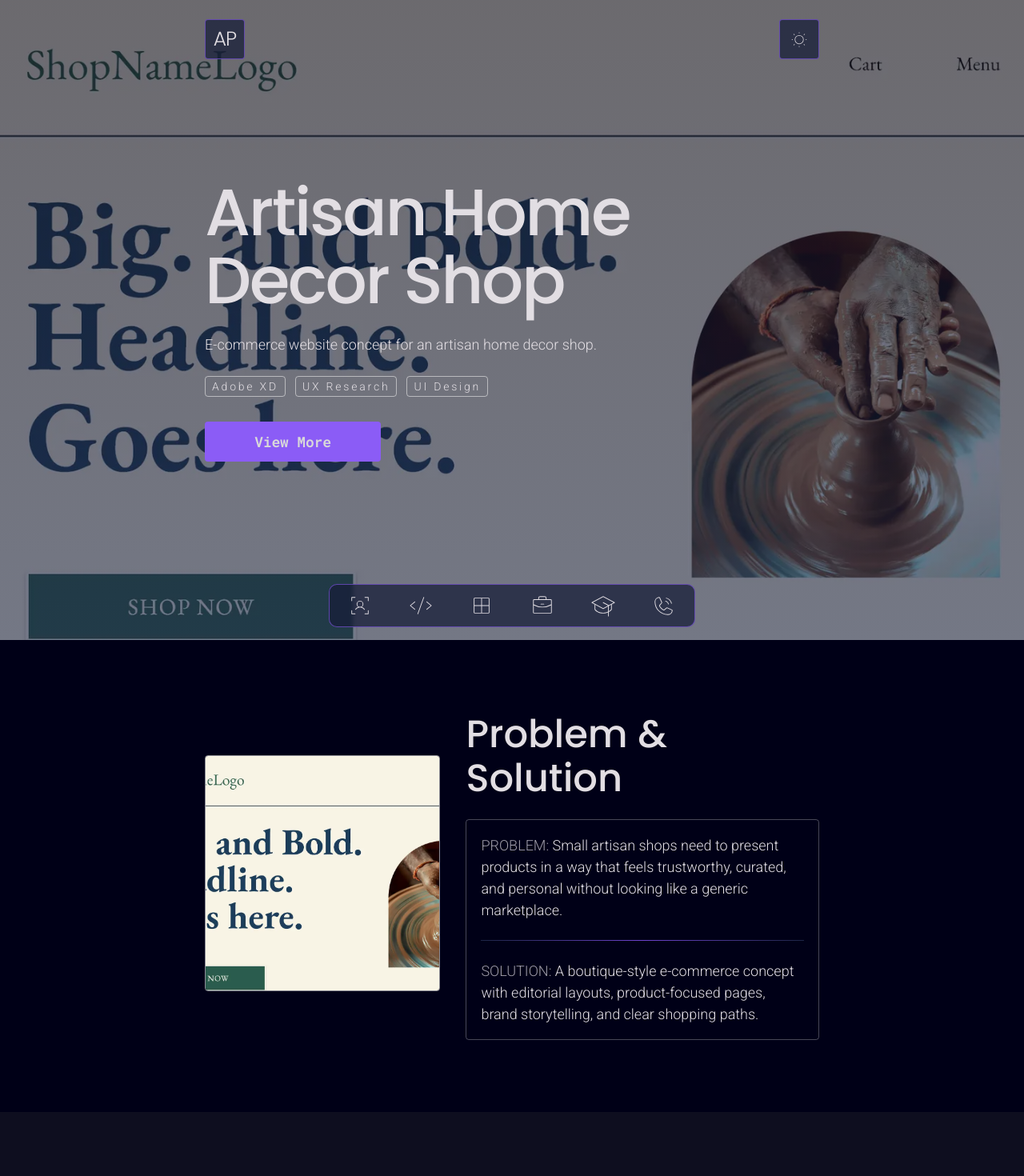
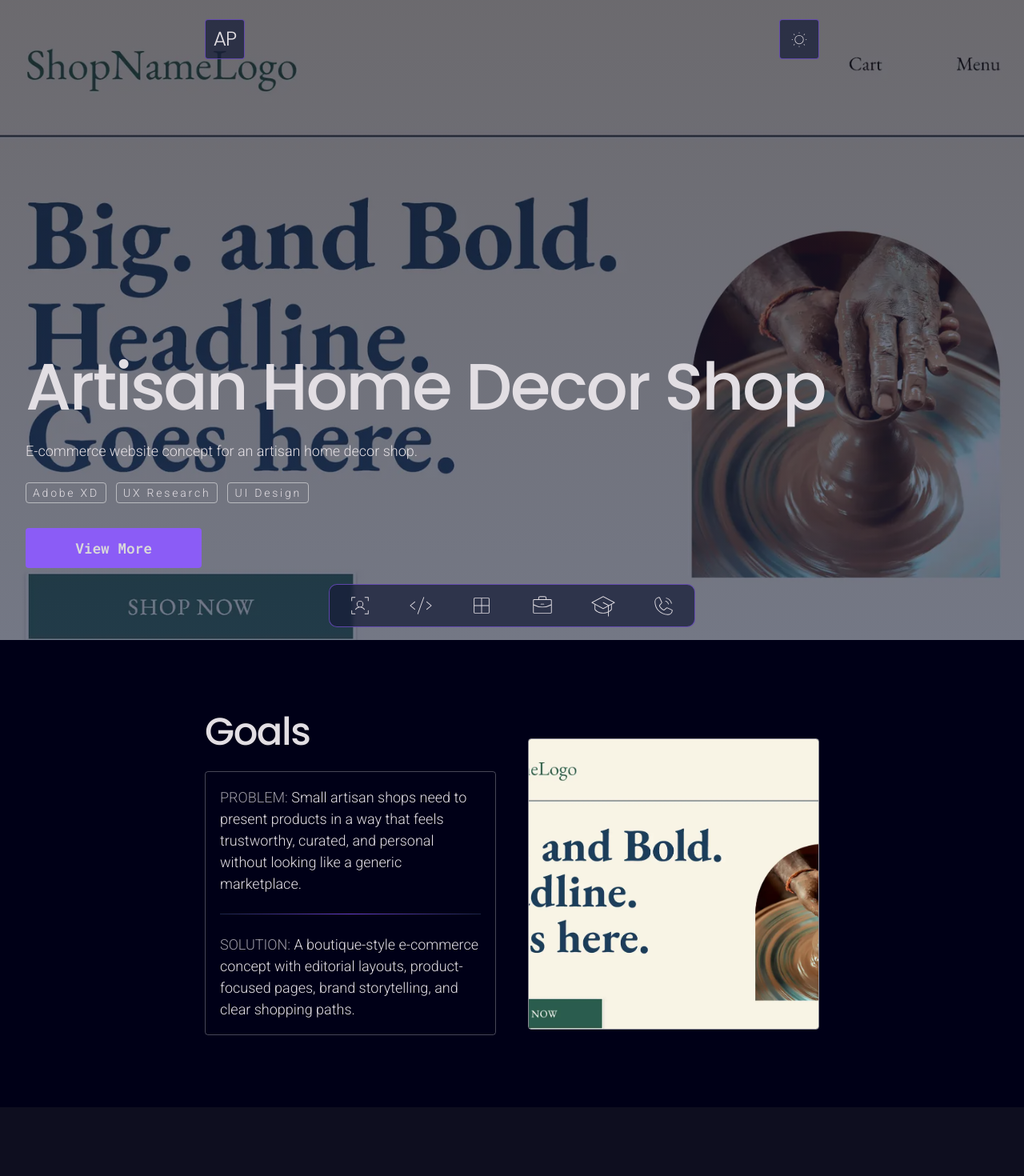
Before and after one commit to AlisaPagan/portfolio, a Next.js app: page /projects/artisan-shop in a window 1280 px wide. Shown: the top 1470 px of the page at 80% size. Built offline with nearby package versions, Linux system fonts and the light colour scheme.

Commit message:
UI: finish Intro section styles

```diff
--- a/app/layout.tsx
+++ b/app/layout.tsx
@@ -38,6 +38,7 @@ export default function RootLayout({
 }>) {
   return (
     <html
+      data-scroll-behavior="smooth"
       lang="en"
       className={`${poppins.variable} ${roboto.variable} ${robotoMono.variable}`}
     >
--- a/components/ProjectPage/Hero/Hero.module.css
+++ b/components/ProjectPage/Hero/Hero.module.css
@@ -2,7 +2,6 @@
   min-height: 100vh;
   position: relative;
   overflow: hidden;
-
   background-size: cover;
   background-repeat: no-repeat;
   background-position: center;
@@ -21,10 +20,14 @@
   display: flex;
   flex-direction: column;
   align-items: flex-start;
-  justify-content: center;
+  justify-content: flex-end;
   gap: 32px;
   width: 100%;
   min-height: 100vh;
+  padding-bottom: 60px;
+  width: 100%;
+  max-width: 375px;
+  margin: 0 auto;
 }
 
 .heroTop {
@@ -54,4 +57,17 @@
   .ctaBtn {
     width: 220px;
   }
+
+  .sectionWrapper {
+    padding-bottom: 90px;
+    width: 100%;
+    max-width: none;
+    margin: 0 auto;
+  }
 }
+
+@media only screen and (min-width: 1440px) {
+  .sectionWrapper {
+    padding-bottom: 120px;
+  }
+}
--- a/components/ProjectPage/Hero/Hero.tsx
+++ b/components/ProjectPage/Hero/Hero.tsx
@@ -22,7 +22,7 @@ function Hero({ project }: HeroProps) {
 
   return (
     <section className={`${styles.hero} section`} style={heroBackground}>
-      <div className={`${styles.sectionWrapper} container`}>
+      <div className={styles.sectionWrapper}>
         <div className={styles.heroTop}>
           <h1> {project.title}</h1>
           <p className={styles.description}>{project.shortDescription}</p>
--- a/components/ProjectPage/Intro/Intro.module.css
+++ b/components/ProjectPage/Intro/Intro.module.css
@@ -17,6 +17,7 @@
   display: flex;
   flex-direction: column;
   gap: 24px;
+  align-items: center;
 }
 
 .leftContainer,
@@ -52,8 +53,7 @@
   display: flex;
   flex-direction: column;
   gap: 24px;
-  justify-content: center;
-  align-items: flex-start;
+  height: 100%;
 }
 
 .meta {
@@ -111,9 +111,9 @@
   }
 
   .content {
-    flex-direction: row;
-    align-items: center;
-    gap: 32px;
+    flex-direction: row-reverse;
+    gap: 40px;
+    align-items: flex-end;
   }
 
   .metaList {
@@ -121,12 +121,25 @@
     padding: 16px;
   }
 
-  .leftContainer {
-    width: 40%;
+  .goRaidingContent {
+    display: flex;
+    flex-direction: column;
+    gap: 24px;
+    align-items: center;
   }
 
-  .rightContainer {
-    width: 60%;
+  .goRaidingLeft {
+    display: flex;
+    flex-direction: row;
+    gap: 40px;
+  }
+
+  .idea {
+    width: 100%;
+  }
+
+  .title {
+    font-size: 48px;
   }
 }
 
@@ -151,5 +164,19 @@
 
   .content {
     gap: 60px;
+    align-items: center;
+  }
+
+  .img {
+    width: 600px;
+    height: 600px;
+  }
+
+  .title {
+    font-size: 78px;
+  }
+
+  .metaList {
+    width: 50%;
   }
 }
--- a/components/ProjectPage/Intro/Intro.tsx
+++ b/components/ProjectPage/Intro/Intro.tsx
@@ -19,6 +19,12 @@ function Intro({ project }: IntroProps) {
   return (
     <section className={`${styles.intro} section`}>
       <div className={`${styles.sectionWrapper} container`}>
+        <div
+          className={`${styles.content} ${isGoRaiding ? styles.goRaidingContent : ""}`}
+        >
+          <div
+            className={`${styles.leftContainer} ${isGoRaiding ? styles.goRaidingLeft : ""}`}
+          >
             {isGoRaiding && (
               <div className={styles.idea}>
                 <h2 className={styles.title}>Product Idea</h2>
@@ -26,8 +32,6 @@ function Intro({ project }: IntroProps) {
               </div>
             )}
 
-        <div className={styles.content}>
-          <div className={styles.leftContainer}>
             {(isDev || isUx) && (
               <div className={styles.imageContainer}>
                 <Image
@@ -44,7 +48,7 @@ function Intro({ project }: IntroProps) {
           <div className={styles.rightContainer}>
             {isDev && !isGoRaiding && (
               <div className={styles.info}>
-                <h3 className={styles.subtitle}>Overview</h3>
+                <h2 className={styles.title}>Overview</h2>
                 <div className={styles.meta}>
                   <ul className={styles.metaList}>
                     <li className={styles.metaItem}>{project.year}</li>
@@ -60,8 +64,7 @@ function Intro({ project }: IntroProps) {
 
             {isUx && (
               <div className={styles.info}>
-                <h3 className={styles.subtitle}>Problem & Solution</h3>
-
+                <h2 className={styles.title}>Goals</h2>
                 <ul className={styles.goals}>
                   <li className={styles.goalItem}>
                     <span className={styles.goalHeading}>Problem: </span>
```
Lines whose indentation alone changed are shown as unchanged.
